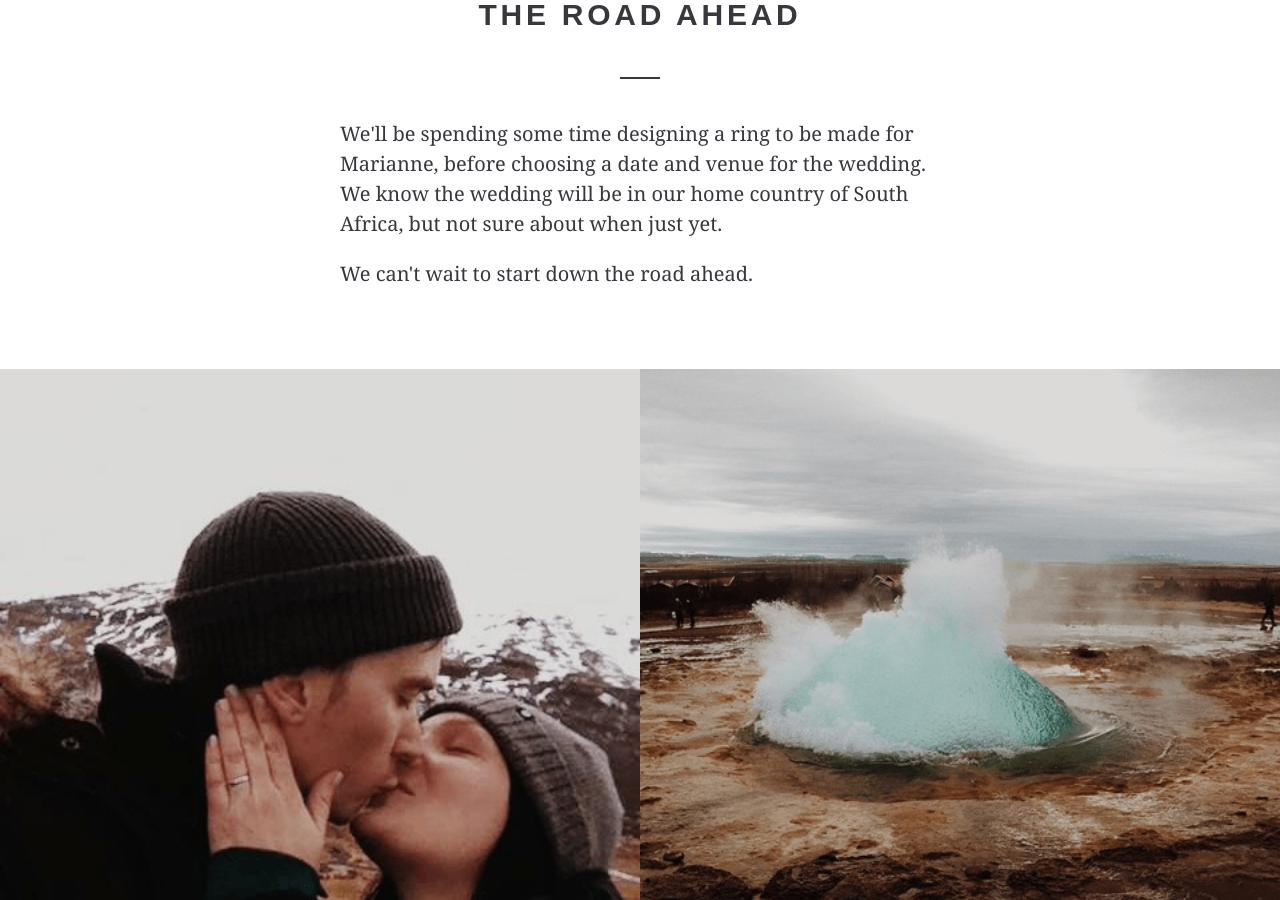
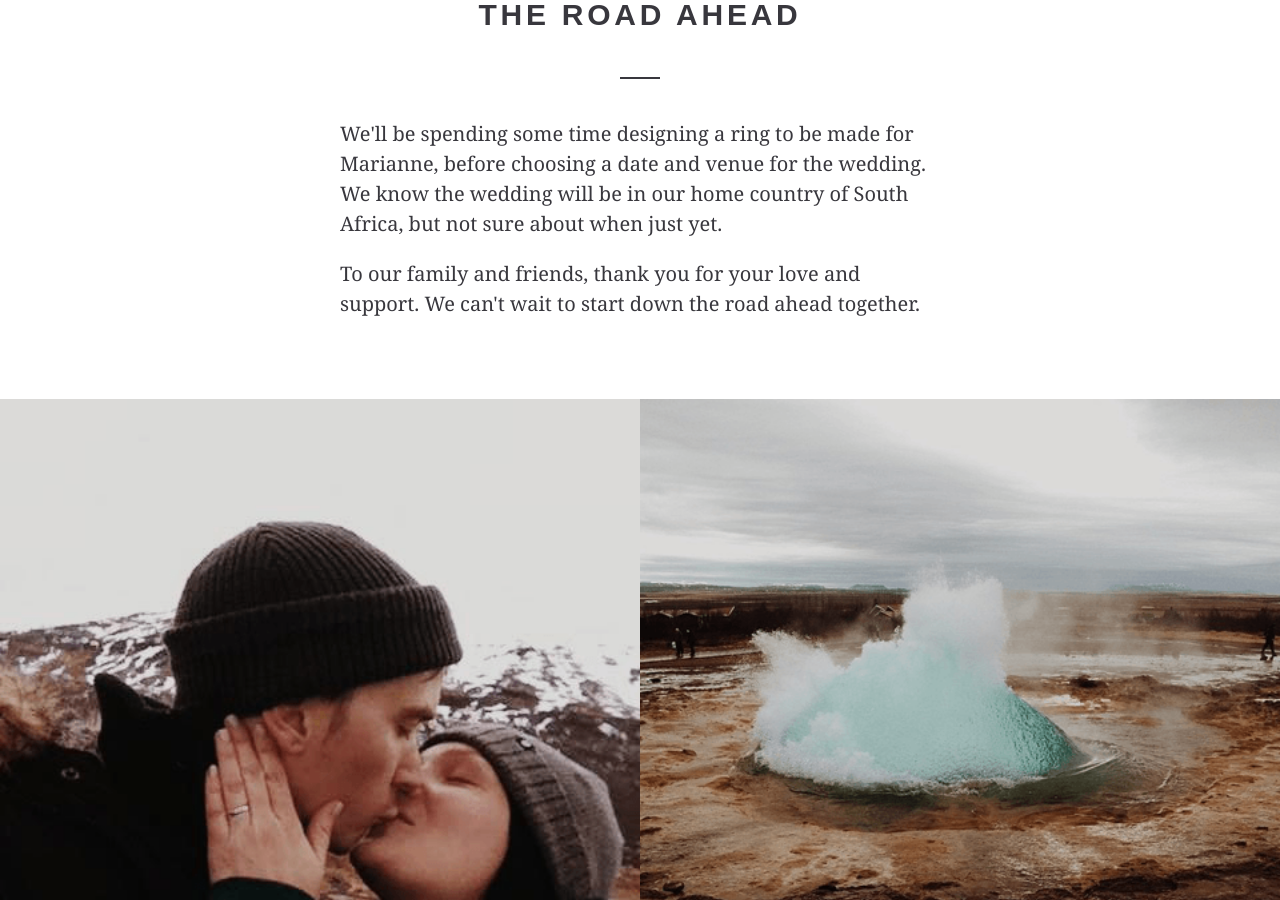
Before and after one commit to AdamWhitcroft/adamwhitcroft.github.io, a Jekyll site: the page reykjavik/index.html, which Jekyll copies as it is, in a window 1280 px wide and 900 px high, scrolled down 1888 px. Built offline with Jekyll 4.4.1, drawn with Linux system fonts in a browser that asks for light colours; nearby versions of some CDN libraries.

Commit message:
Update index.html

```diff
--- a/reykjavik/index.html
+++ b/reykjavik/index.html
@@ -35,7 +35,7 @@
                 <h2>The road ahead</h2>
                 <hr>
                 <p>We'll be spending some time designing a ring to be made for Marianne, before choosing a date and venue for the wedding. We know the wedding will be in our home country of South Africa, but not sure about when just yet.</p>
-                <p>We can't wait to start down the road ahead.</p>
+                <p>To our family and friends, thank you for your love and support. We can't wait to start down the road ahead together.</p>
             </div>
         </div>
 
```
